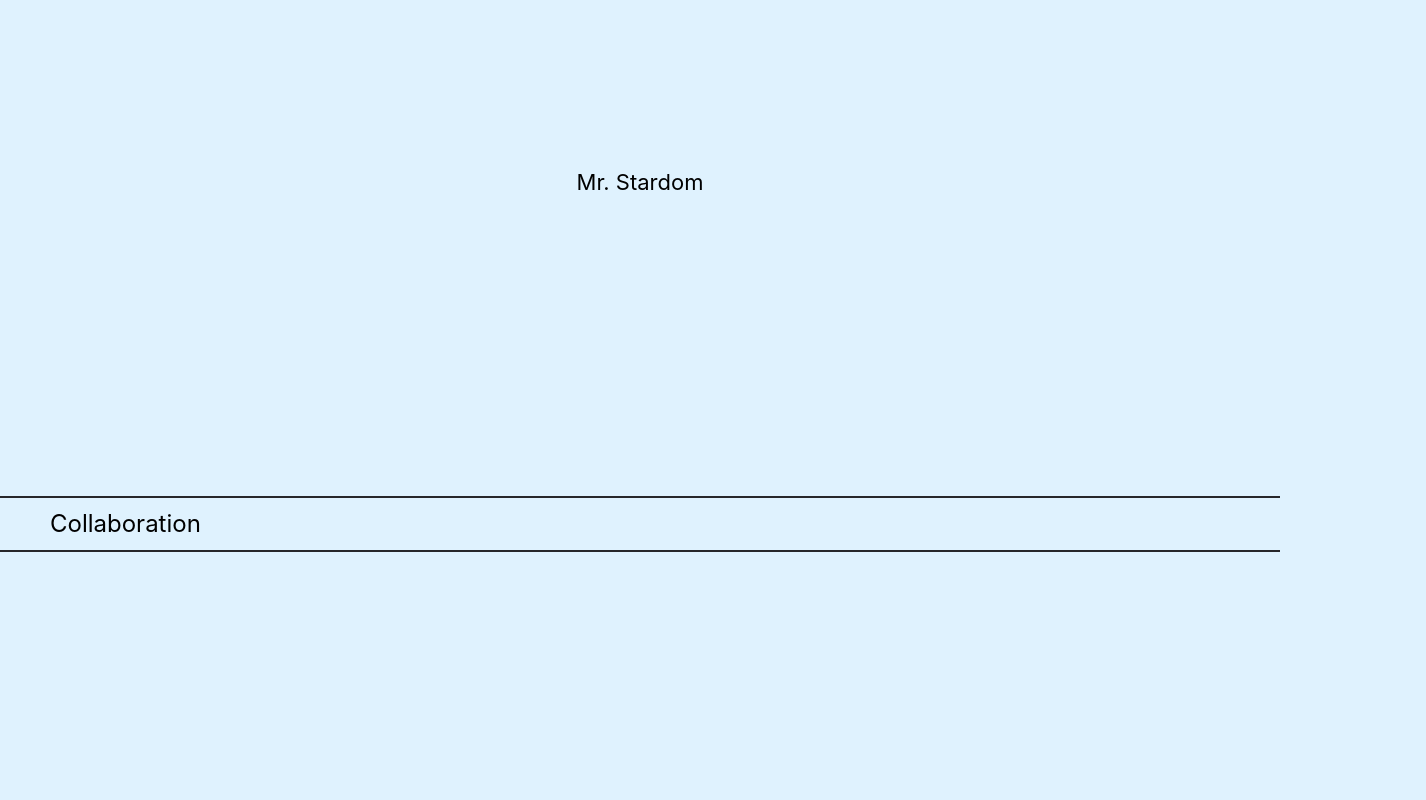
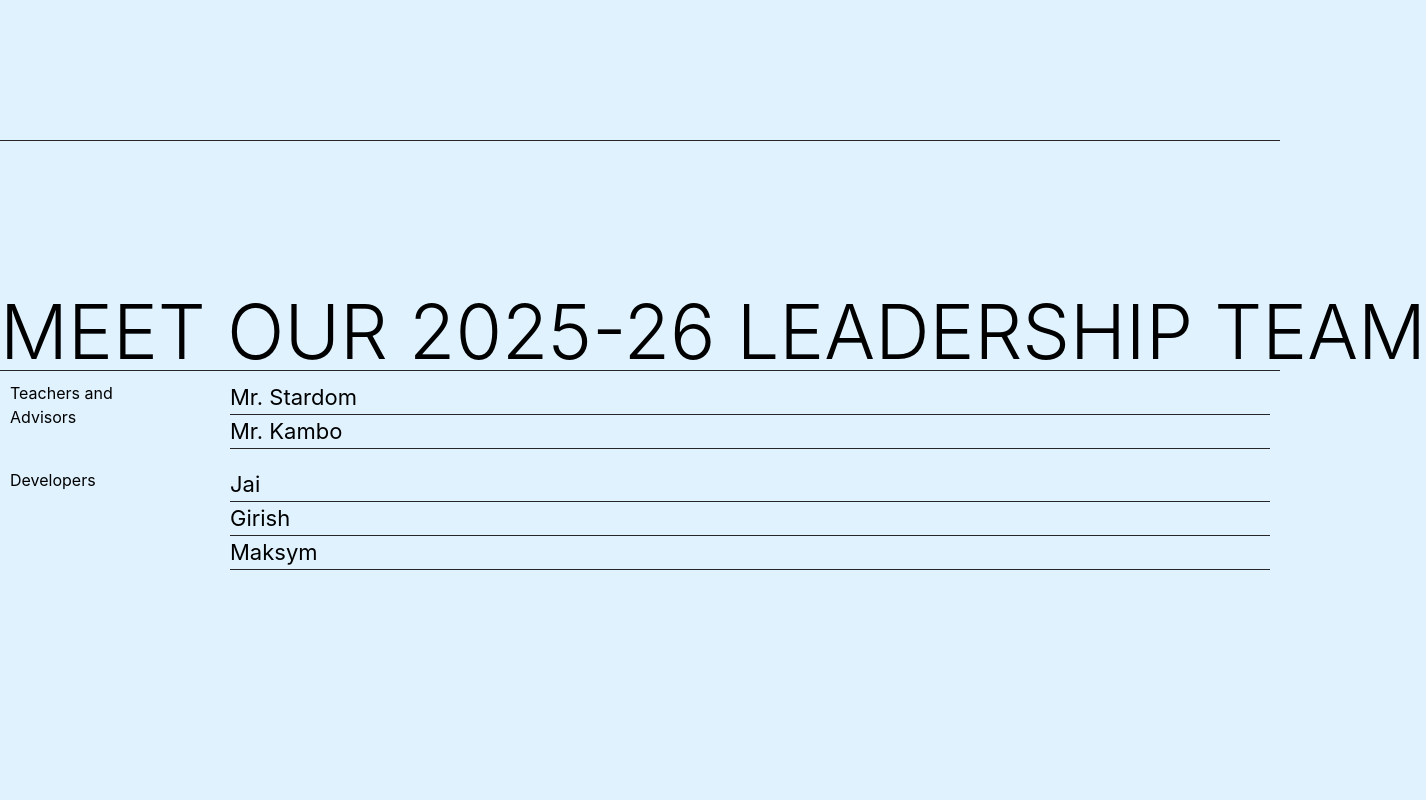
Before and after one commit to maplesdevelopers/MaplesDev-Website, a React (Vite) app in the folder App-MaplesDev/: page / in a window 1280 px wide. Shown: the part 1640-2440 px from the top of the page, 1426 px wide, since content can reach past the window. Built offline with nearby package versions, Linux system fonts and the light colour scheme.

Commit message:
change the section header design

```diff
--- a/App-MaplesDev/src/App.tsx
+++ b/App-MaplesDev/src/App.tsx
@@ -8,10 +8,21 @@ function App() {
                 className="m-0 p-0 box-border"
             >
                 <section
-                    className="relative py-[10vw] px-[20vw] min-w-full min-h-[100dvh] flex place-content-center items-center justify-center"
+                    className="relative py-[10vw] px-[20vw] min-w-full min-h-dvh flex place-content-center items-center justify-center"
                     id="intro"
                 >
                     <Hero />
+                </section>
+
+                {/* Navigation */}
+                <section
+                    className="min-h-[80dvh] min-w-full items-center justify-center"
+                >
+                    <div className="flex place-content-center mt-[40dvh] gap-[1rem] text-[clamp(1rem,1vw,1.6rem)]">
+                        <a href="#network" className="border-[0.1rem] p-[0.5rem]">network</a>
+                        <a href="#collaboration" className="border-[0.1rem] p-[0.5rem]">collaboration</a>
+                        <a href="#fun" className="border-[0.1rem] px-[1rem] py-[0.5rem]">fun</a>
+                    </div>
                 </section>
 
                 <section className="relative min-h-dvh min-w-screen" id="network">
--- a/App-MaplesDev/src/components/ui-elements/Hero/index.tsx
+++ b/App-MaplesDev/src/components/ui-elements/Hero/index.tsx
@@ -3,7 +3,7 @@ export const Hero = () => {
         <div className="relative w-full">
             <div
                 className="
-                    text-[clamp(2rem,6vw,10rem)]
+                    text-[clamp(3.4rem,6vw,10rem)]
                     font-medium
                     text-center
                     leading-none
@@ -11,12 +11,6 @@ export const Hero = () => {
             >
                 maples{`{dev}`} is about network, collaboration, and fun
             </div>
-
-            <div className="flex flex-row place-content-center gap-[1rem] mt-20 text-[clamp(0.8rem,1vw,1.6rem)]">
-                <a href="#network" className="border-[0.1rem] p-[0.5rem]">network</a>
-                <a href="#collaboration" className="border-[0.1rem] p-[0.5rem]">collaboration</a>
-                <a href="#fun" className="border-[0.1rem] px-[1rem] py-[0.5rem]">fun</a>
-            </div>
         </div>
     );
 };
--- a/App-MaplesDev/src/components/ui-elements/sections/collaboration_content.tsx
+++ b/App-MaplesDev/src/components/ui-elements/sections/collaboration_content.tsx
@@ -2,10 +2,10 @@ export const CollaborationContent = () => {
     return (
         <div className="pt-10 w-screen">
             {/* Header */}
-            <header className="sticky top-0 z-20">
-                <div className="flex-grow h-[0.1rem] bg-(--spacer-color)"></div>
-                <h2 className="text-2xl ml-10 p-[10px]">Collaboration</h2>
-                <div className="flex-grow h-[0.15rem] bg-(--spacer-color)"></div>
+            <header className="top-0">
+                <div className="flex-grow h-[0.05rem] bg-(--spacer-color)"></div>
+                <h2 className="text-[clamp(1rem,5.9vw,12rem)] text-nowrap text-center mt-[clamp(1rem,12vw,20rem)] leading-none font-light">PROJECTS</h2>
+                <div className="flex-grow h-[0.05rem] bg-(--spacer-color)"></div>
             </header>
 
             <div className="h-[100dvh] w-screen items-center justify-center place-content-center flex">
--- a/App-MaplesDev/src/components/ui-elements/sections/fun_content.tsx
+++ b/App-MaplesDev/src/components/ui-elements/sections/fun_content.tsx
@@ -2,10 +2,10 @@ export const FunContent = () => {
     return (
         <div className="pt-10 w-screen">
             {/* Header */}
-            <header className="sticky top-0 z-20">
-                <div className="flex-grow h-[0.1rem] bg-(--spacer-color)"></div>
-                <h2 className="text-2xl ml-10 p-[10px]">Fun</h2>
-                <div className="flex-grow h-[0.15rem] bg-(--spacer-color)"></div>
+            <header className="top-0">
+                <div className="flex-grow h-[0.05rem] bg-(--spacer-color)"></div>
+                <h2 className="text-[clamp(1rem,5.9vw,12rem)] text-nowrap text-center mt-[clamp(1rem,12vw,20rem)] leading-none font-light">FUN</h2>
+                <div className="flex-grow h-[0.05rem] bg-(--spacer-color)"></div>
             </header>
 
             <div className="h-[100dvh] w-screen items-center justify-center place-content-center flex">
--- a/App-MaplesDev/src/components/ui-elements/sections/network_content.tsx
+++ b/App-MaplesDev/src/components/ui-elements/sections/network_content.tsx
@@ -1,36 +1,62 @@
-import { LeadershipData } from '../../../data/Leadership';
+import { TeacherAdvisorData, LeadershipData, MembersData } from '../../../data/Leadership';
 
 export const NetworkContent = () => {
     return (
-        <div className="pt-10 w-screen">
+        <div className="pt-5 w-screen">
             {/* Header */}
-            <header className="sticky top-0 z-20">
-                <div className="flex-grow h-[0.1rem] bg-(--spacer-color)"></div>
-                <h2 className="text-2xl p-[10px]">Network</h2>
-                <div className="flex-grow h-[0.15rem] bg-(--spacer-color)"></div>
+            <header className="top-0">
+                <div className="flex-grow h-[0.05rem] bg-(--spacer-color)"></div>
+                <h2 className="text-[clamp(1rem,5.9vw,12rem)] text-nowrap text-center mt-[clamp(1rem,12vw,20rem)] leading-none font-light">MEET OUR 2025-26 LEADERSHIP TEAM</h2>
+                <div className="flex-grow h-[0.05rem] bg-(--spacer-color)"></div>
             </header>
 
-            <div>
+            <div className="relative flex flex-rol p-[10px]">
+                <div className="text-[16px]">Teachers and Advisors</div>
+                <div className="flex-grow min-w-[50px]"></div>
+                <div className="flex flex-col">
+                    { TeacherAdvisorData.map((person) => (
+                        <div
+                            key={person.name}
+                            className="
+                                relative
+                                m-w-full
+                                w-[clamp(10rem,130dvh,200dvh)]
+                                items-center
+                                justify-center
+                            "
+                        >
+                            <div
+                                className="text-[22px] text-start items-center justify-center"
+                            >{person.name}</div>
+                            <div className="flex-grow h-[0.05rem] bg-(--spacer-color)"></div>
+                        </div>
+                    ))}
+                </div>
+            </div>
+
+            <div className="relative flex flex-rol p-[10px]">
+                <div className="">Developers</div>
+                <div className="flex-grow min-w-[50px]"></div>
+                <div className="flex flex-col">
                     { LeadershipData.map((person) => (
                         <div
                             key={person.name}
                             className="
                                 relative
-                            flex-row
-                            p-[10px]
-                            w-full
-                            h-[300px]
+                                m-w-full
+                                w-[clamp(10rem,130dvh,200dvh)]
                                 items-center
                                 justify-center
                             "
                         >
                             <div
-                            className="text-[22px] items-center justify-center flex"
+                                className="text-[22px] text-start items-center justify-center"
                             >{person.name}</div>
-                        <div></div>
+                            <div className="flex-grow h-[0.05rem] bg-(--spacer-color)"></div>
                         </div>
                     ))}
                 </div>
             </div>
+        </div>
     );
 }
--- a/App-MaplesDev/src/data/Leadership/leadership.tsx
+++ b/App-MaplesDev/src/data/Leadership/leadership.tsx
@@ -1,4 +1,23 @@
 import type { Person, Member } from './interfaces';
+
+export const TeacherAdvisorData: Person[] = [
+    {
+        name: "Mr. Stardom",
+        position: "Teacher and Advisor",
+        project: "",
+        project_role: "",
+        grade: "",
+        description: "",
+    },
+    {
+        name: "Mr. Kambo",
+        position: "Teacher and Advisor",
+        project: "",
+        project_role: "",
+        grade: "",
+        description: "",
+    },
+];
 
 export const LeadershipData: Person[] = [
     {
@@ -23,13 +42,6 @@ export const LeadershipData: Person[] = [
         project_role: "",
         grade: "12",
     },
-    {
-        name: "Mr. Stardom",
-        position: "Teacher",
-        project: "",
-        project_role: "",
-        grade: "",
-    },
 ];
 
 export const MembersData: Member[] = [
```
Also changed, not shown: 1 other file (tests, documents, lock files or other folders). Lines whose indentation alone changed are shown as unchanged.
